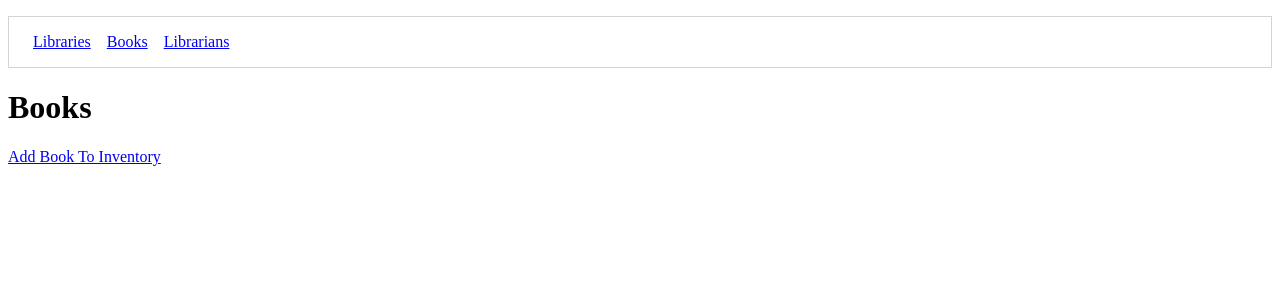
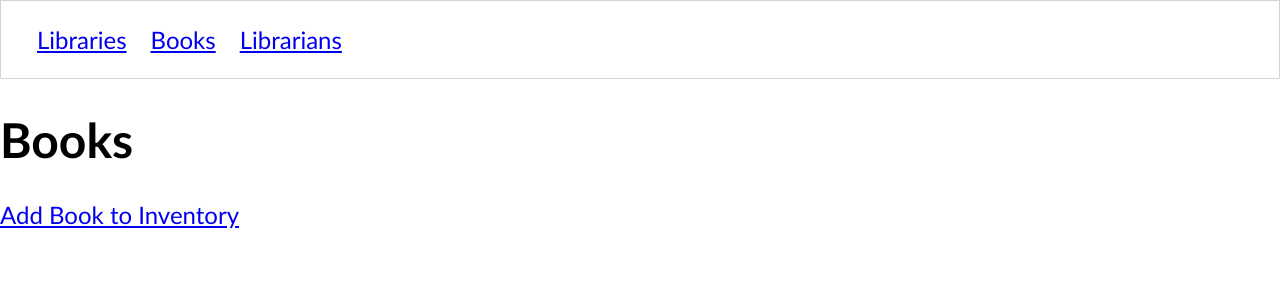
Before and after one commit to krnorris65/django_library_app, a Django app: page /books/ in a window 1280 px wide. Shown: the top 300 px of the page. Run offline with Django 3.2, Linux system fonts and the light colour scheme; the visitor is signed in with stand-in values (Sample User, id 1); data that the repository does not hold is empty.

Commit message:
added static styling files

```diff
--- /dev/null
+++ b/libraryproject/libraryapp/static/styles/base.css
@@ -0,0 +1,22 @@
+body {
+    margin: 0;
+    padding: 0;
+    font-size: 1.5em;
+    font-family: 'Gill Sans', 'Gill Sans MT', Calibri, 'Trebuchet MS', sans-serif;
+}
+
+.main-content {
+    padding: 1em 2em;
+}
+
+.navList {
+    list-style-type: none;
+    display: flex;
+    border: 1px solid lightgray;
+    padding: 1em;
+    margin: 0;
+}
+
+.navList__route {
+    margin: 0 0.5em;
+}
--- /dev/null
+++ b/libraryproject/libraryapp/static/styles/books.css
@@ -0,0 +1,22 @@
+.books {
+    list-style: none;
+    display: flex;
+    flex-wrap: wrap;
+    justify-content: space-evenly;
+}
+
+.book {
+    flex-basis: 20%;
+    padding: 0 2em 0.5em 2em;
+    border: 1px solid gray;
+    margin: 1em;
+    padding: 1.5em;
+}
+
+.book__title {
+    font-size: 1.1em;
+}
+
+.book__description {
+    font-size: 0.75em;
+}
--- a/libraryproject/libraryapp/templates/books/list.html
+++ b/libraryproject/libraryapp/templates/books/list.html
@@ -1,17 +1,23 @@
 {% extends 'shared/base.html' %}
+{% load static %}
+
+{% block css %}
+    <link rel="stylesheet" href="{% static 'styles/books.css' %}" />
+{% endblock %}
 
 {% block content %}
-
     <h1>Books</h1>
 
-    <a href="{%url 'libraryapp:book_form'%}">Add Book To Inventory</a>
+    <a href="{% url 'libraryapp:book_form' %}">Add Book to Inventory</a>
 
-    <ol>
-        {% for book in all_books %}
-        <li>
-            <a href="{% url 'libraryapp:book' book.id %}"> {{ book.title }} </a>
-            by {{book.author}} published in {{book.year_published}}
+    <ol class="books">
+    {% for book in all_books %}
+        <li class="book">
+            <a class="book__title" href="{% url 'libraryapp:book' book.id %}"> {{ book.title }}</a>
+            <div class="book__description">
+                by {{book.author}} published in {{book.year_published}}
+            </div>
         </li>
-        {% endfor %}
+    {% endfor %}
     </ol>
 {% endblock %}
--- a/libraryproject/libraryapp/templates/shared/base.html
+++ b/libraryproject/libraryapp/templates/shared/base.html
@@ -6,18 +6,9 @@
     <meta charset="utf-8">
     <title>Library</title>
 
-    <style>
-        .navList {
-            list-style-type: none;
-            display: flex;
-            border: 1px solid lightgray;
-            padding: 1em;
-        }
-
-        .navList__route {
-            margin: 0 0.5em;
-        }
-    </style>
+    <link rel="stylesheet" href="{% static 'styles/base.css' %}" />
+    {% block css %}
+    {% endblock %}
 </head>
 
 <body>
```
